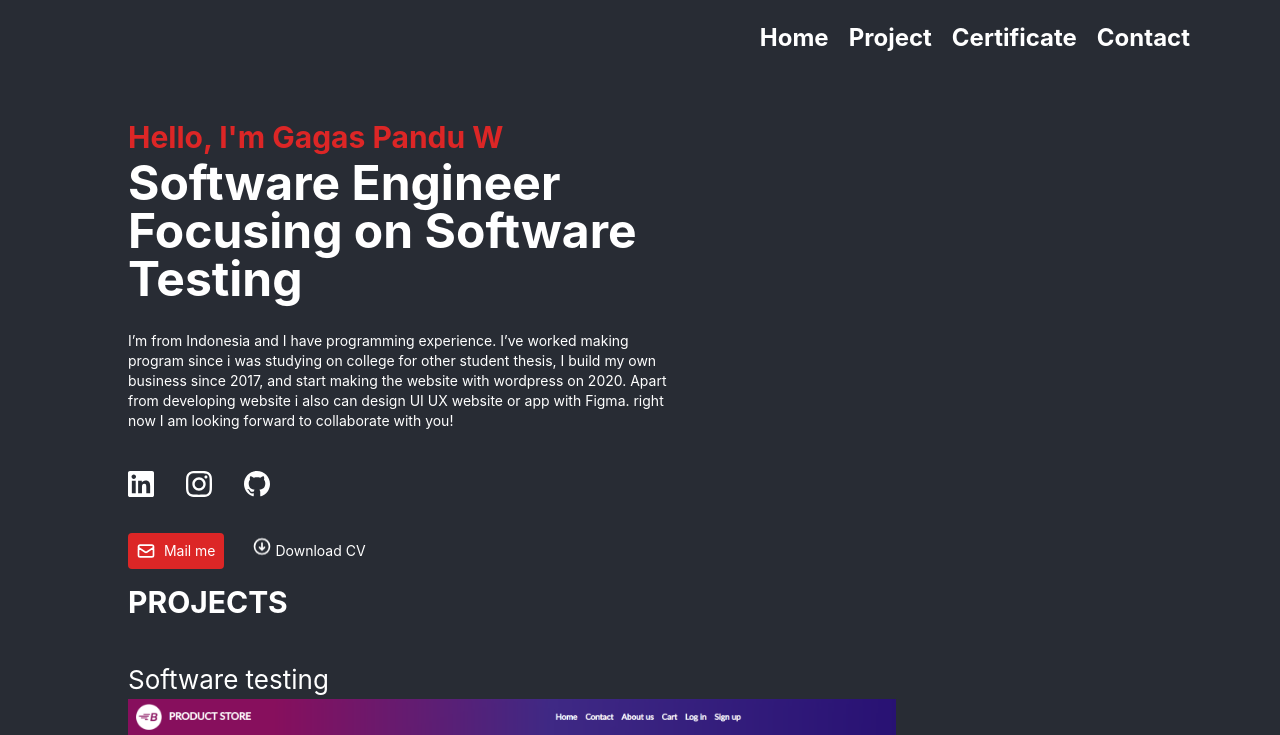
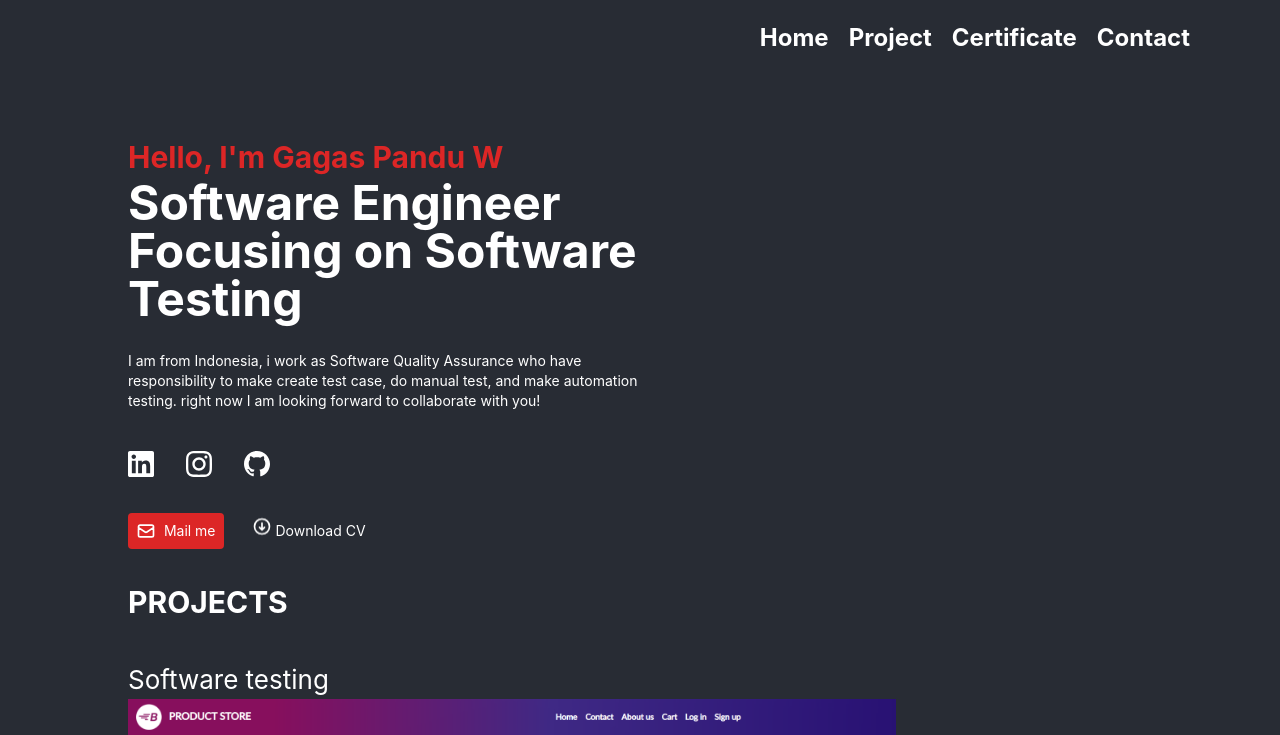
Before and after one commit to gagaspanduw/gagaspanduw.github.io, a React (Create React App) app: page / in a window 1280 px wide. Shown: the top 735 px of the page. Built offline with nearby package versions, Linux system fonts and the light colour scheme.

Commit message:
change resume and about my self description

```diff
--- a/src/pages/home.js
+++ b/src/pages/home.js
@@ -24,10 +24,8 @@ const Home = (props) => (
                 <div>
                     <h3 className="text-red-600 text-3xl font-bold">Hello, I'm Gagas Pandu W</h3>
                     <h2 className="font-bold text-5xl pt-1 pb-1">Software Engineer Focusing on Software Testing</h2>
-                    <p className="text-sm pt-6 pb-6">I’m from Indonesia and I have programming experience.
-                    I’ve worked making program since i was studying on college for other student thesis,
-                    I build my own business since 2017, and start making the website with wordpress on 2020.
-                    Apart from developing website i also can design UI UX website or app with Figma.
+                    <p className="text-sm pt-6 pb-6">I am from Indonesia, i work as Software Quality Assurance who have
+                    responsibility to make create test case, do manual test, and make automation testing.
                     right now I am looking forward to collaborate with you!
                     </p>
                     <div className="flex flex-row">
@@ -47,7 +45,7 @@ const Home = (props) => (
                             <path stroke-linecap="round" stroke-linejoin="round" stroke-width="2" d="M3 8l7.89 5.26a2 2 0 002.22 0L21 8M5 19h14a2 2 0 002-2V7a2 2 0 00-2-2H5a2 2 0 00-2 2v10a2 2 0 002 2z" />
                             </svg> &nbsp; Mail me </a>
                         </div>
-                        <a className="hover:text-gray-400 text-sm ml-2 flex flex-row" href="https://drive.google.com/file/d/1RtY6uwJqfKPCqgrTSfSM2R85N4zsdIZP/view?usp=sharing"><svg className="animate-bounce" width="20" xmlns="http://www.w3.org/2000/svg" fill="none" viewBox="0 0 24 24" stroke="currentColor">
+                        <a className="hover:text-gray-400 text-sm ml-2 flex flex-row" href="https://drive.google.com/file/d/148Wxv5lOffhVm9k4ANt2qOuTS23V1i8N/view?usp=sharing"><svg className="animate-bounce" width="20" xmlns="http://www.w3.org/2000/svg" fill="none" viewBox="0 0 24 24" stroke="currentColor">
                         <path stroke-linecap="round" stroke-linejoin="round" stroke-width="2" d="M15 13l-3 3m0 0l-3-3m3 3V8m0 13a9 9 0 110-18 9 9 0 010 18z" />
                         </svg> &nbsp;Download CV</a>
                     </div>
```
